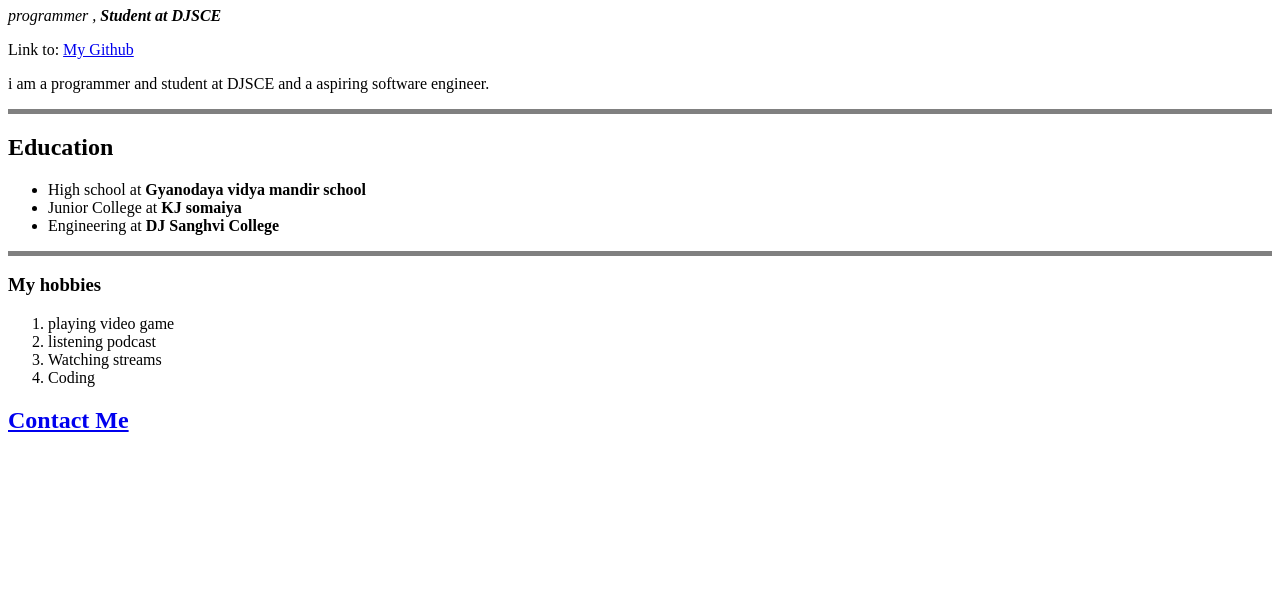
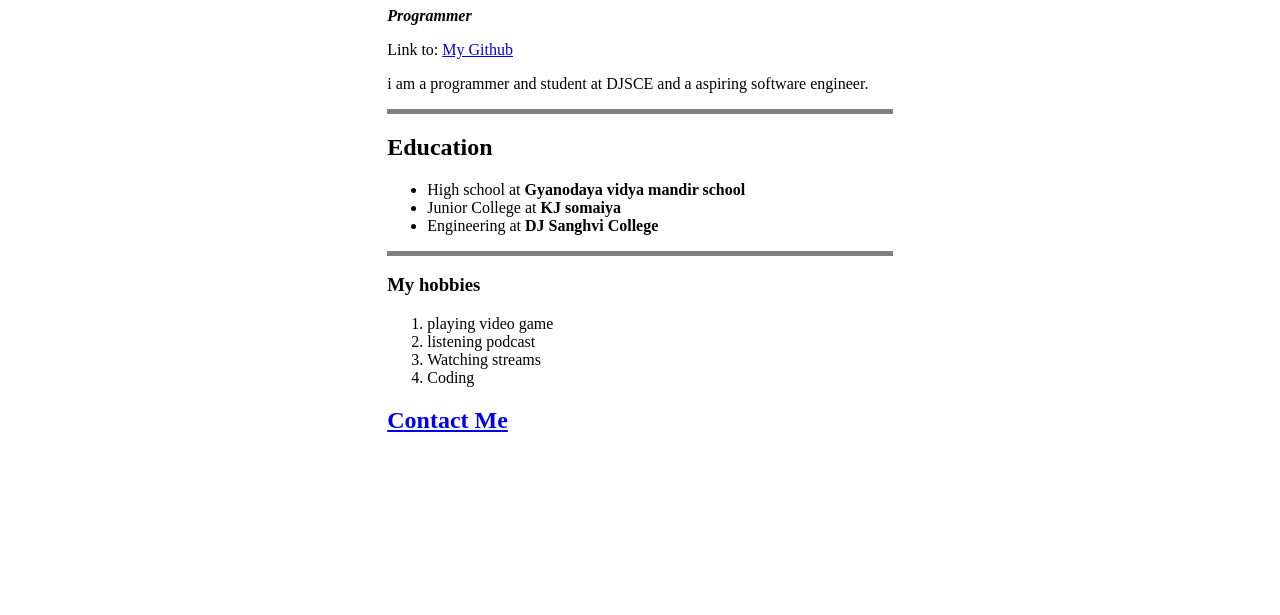
Before and after one commit to upendray08/MyProfile.io, a plain HTML site: page index.html in a window 1280 px wide. Shown: the part 185-800 px from the top of the page. Drawn offline with Linux system fonts and the light colour scheme.

Commit message:
change-1 div,style-margin,width

```diff
--- a/index.html
+++ b/index.html
@@ -8,6 +8,7 @@
   </head>
 
   <body>
+    <div style="width: 40%; margin: auto;">
       <img
         src="./img/mycropphoto.png"
         alt="upendra personal img"
@@ -16,10 +17,8 @@
       <h1>Upendra Yadav</h1>
       <p>
         <i>
-        programmer ,
-        <strong>
-          Student at DJSCE
-        </strong>
+          <strong>Programmer</strong>
+          <!-- <strong>Student at DJSCE</strong> -->
         </i>
       </p>
       <p>
@@ -30,9 +29,7 @@
         i am a programmer and student at DJSCE and a aspiring software engineer.
       </p>
       <hr size="5" noshade />
-    <h2>
-      Education
-    </h2>
+      <h2>Education</h2>
       <ul>
         <li>
           High school at
@@ -47,6 +44,7 @@
           <strong>DJ Sanghvi College</strong>
         </li>
       </ul>
+
       <hr size="5" noshade />
       <h3>My hobbies</h3>
       <ol type="1">
@@ -56,5 +54,6 @@
         <li>Coding</li>
       </ol>
       <h2><a href="./contact.html" target="_blank">Contact Me</a></h2>
+    </div>
   </body>
 </html>
```
Lines whose indentation alone changed are shown as unchanged.
